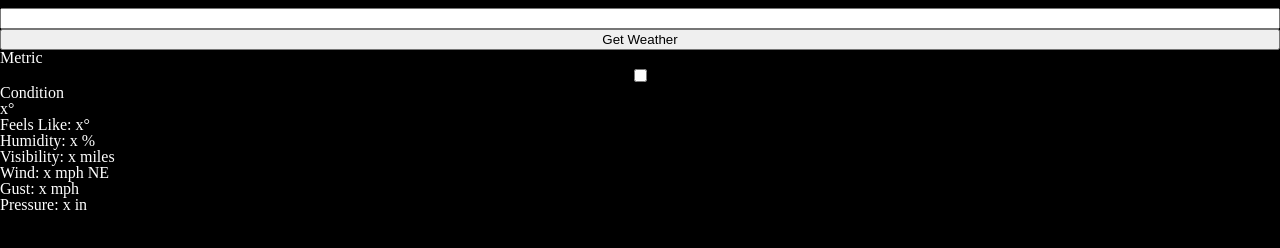
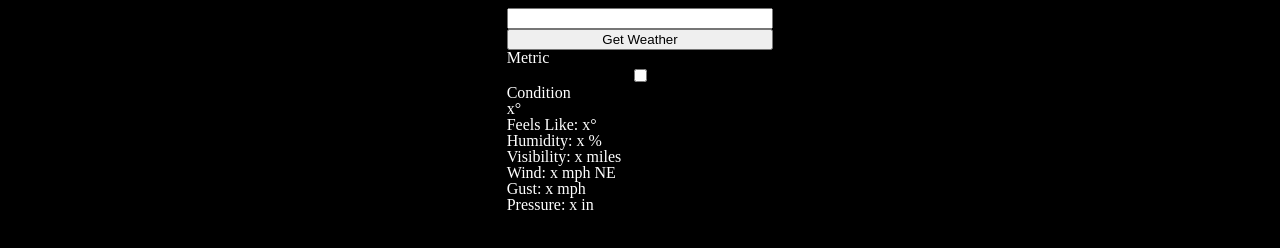
Before and after one commit to xincryptedx/weather-app, a website built with webpack: page dist/index.html in a window 1280 px wide. Shown: the part 48-296 px from the top of the page. Built offline with nearby package versions, Linux system fonts and the light colour scheme.

Commit message:
Give grid layout to body to cntr main grid

```diff
--- a/src/style.css
+++ b/src/style.css
@@ -132,6 +132,8 @@ table {
 /* #endregion */
 
 body {
+  display: grid;
+  justify-items: center;
   background-color: black;
   color: white;
 }
@@ -149,6 +151,7 @@ body {
     "search"
     "details"
     ".";
+  max-width: 600px;
 }
 
 .title-grid {
```
